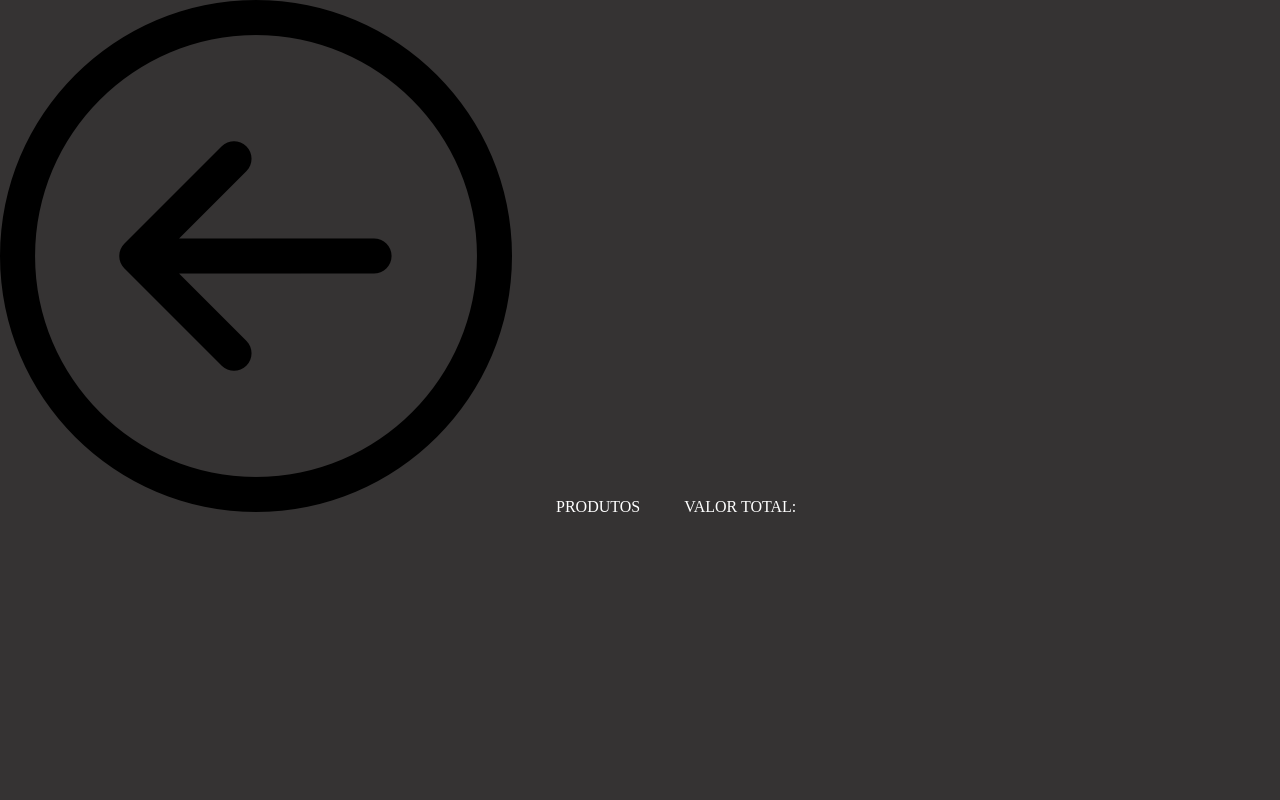
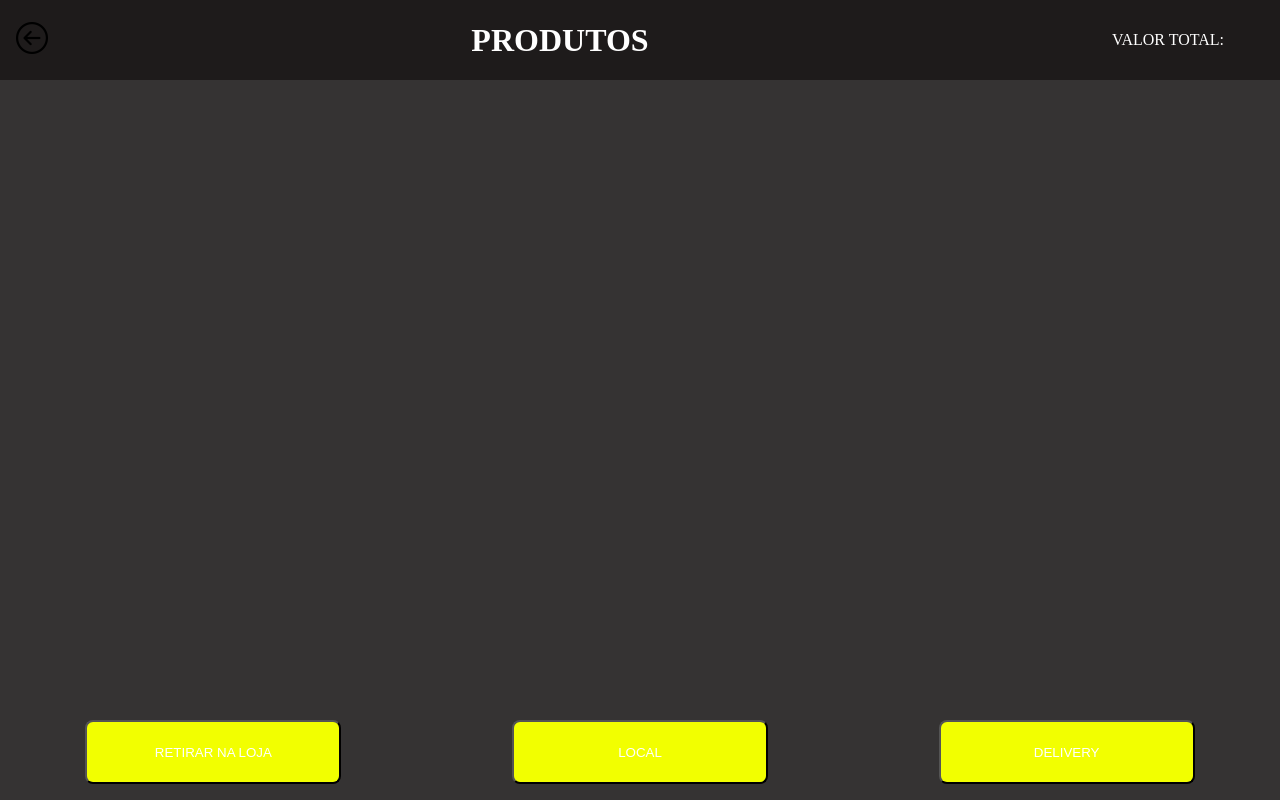
Before and after one commit to chdasilva2001/Sistema-hamburgueria, a Django app: template app1/templates/Pedido.html in a window 1280 px wide. Run offline with Django 5.2, Linux system fonts and the light colour scheme; the template is opened without the code that fills it, so the values that code supplies are empty; parts of the project's set-up code (start-up, migrations or seed data) failed here and were passed over.

Commit message:
Feito correção do paginator no css e criado template Pedido + criação do arquivo JS para os modals

```diff
--- a/app1/templates/Pedido.html
+++ b/app1/templates/Pedido.html
@@ -13,9 +13,19 @@
     <header class="Nav-Pedido">
         <a href="#"><img class="logoVoltar" src="{% static 'imagens/botao-voltar.png' %}" alt=""></a>
         <ul class="Nav-links">
-            <li>PRODUTOS</li>
+            <li><h1>PRODUTOS</h1></li>
+        </ul>
+        <ul class="Nav-links">
             <li>VALOR TOTAL:</li>
         </ul>
     </header>
+    <section class="SecoesPedido">
+
+    </section>
+    <footer class="Nav-footer">
+        <button class="BntFooter"><a href="">RETIRAR NA LOJA</a></button>
+        <button class="BntFooter"><a href="">LOCAL</a></button>
+        <button class="BntFooter"><a href="">DELIVERY</a></button>
+    </footer>
 </body>
 </html>
--- a/app1/views.py
+++ b/app1/views.py
@@ -12,3 +12,6 @@ def Inicio(request):
     page_obj = paginator.get_page(page_number)
 
     return render(request, 'Inicio.html', {'page_obj': page_obj} )
+
+def Pedido(request):
+    return render(request, "Pedido.html")
--- a/sistemaHamburgueria/urls.py
+++ b/sistemaHamburgueria/urls.py
@@ -20,7 +20,6 @@ from app1.views import Inicio,Pedido
 
 urlpatterns = [
     path('admin/', admin.site.urls),
-    path('',Inicio),
     path('Pedido',Pedido),
-    path('', Inicio, name='inicio'),
+    path('', Inicio, name='inicio')
 ]
--- a/static/css/Style.css
+++ b/static/css/Style.css
@@ -46,7 +46,7 @@ li,a{
 }
 
 .BntAdd{
-    background-color:rgb(255, 251, 0);
+    background-color:rgb(242, 255, 0);
     height: 30px;
     width: 50px;
     border-radius: 8px;
@@ -77,12 +77,15 @@ li,a{
 
 
 .pagination-container {
+    display: none;
     text-align: center;
     margin-top: 20px;
+
 }
 
 .pagination {
-    display: inline-block;
+    display: flex;
+    justify-content: space-around;
 }
 
 
@@ -109,3 +112,43 @@ li,a{
     left: 0;
     right: 0;
 }
+
+.produtos_container{
+    display: grid;
+    grid-template-columns: auto auto;
+    gap: 60px;
+    padding: 10px;
+}
+
+.logoVoltar{
+    width:32px;
+
+}
+
+.Nav-Pedido{
+    align-items: center;
+    padding: 16px;
+    height: 10vh;
+    width:100vw;
+    display: flex;
+    justify-content: space-between;
+    background-color: #1e1b1b;
+
+}
+
+.Nav-footer{
+    display: flex;
+    justify-content: space-around;
+}
+
+.BntFooter{
+    background-color:rgb(242, 255, 0);
+    height: 64px;
+    width: 256px;
+    border-radius: 8px;
+}
+
+.SecoesPedido{
+    height: 80vh;
+    width: 100vw;
+}
```
Also changed, not shown: app1/templates/Inicio.html (+25 -24 lines).
